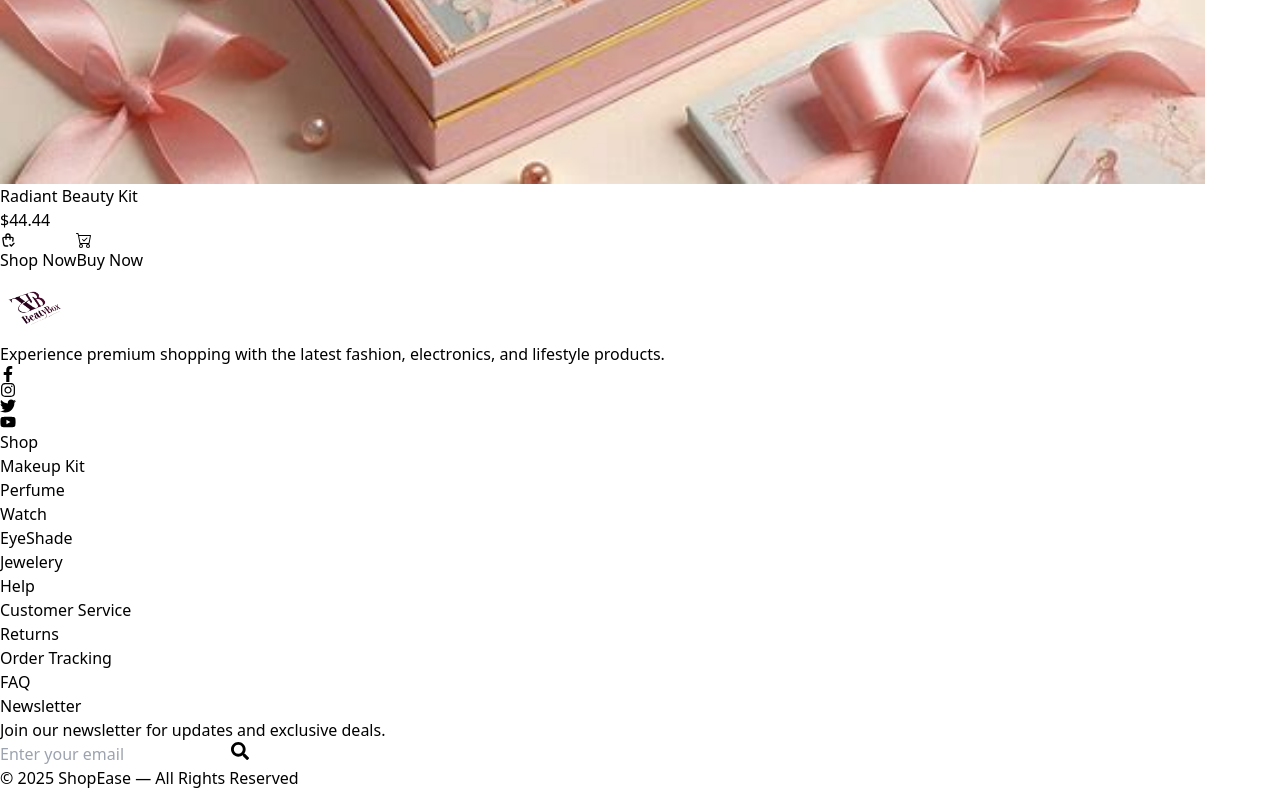
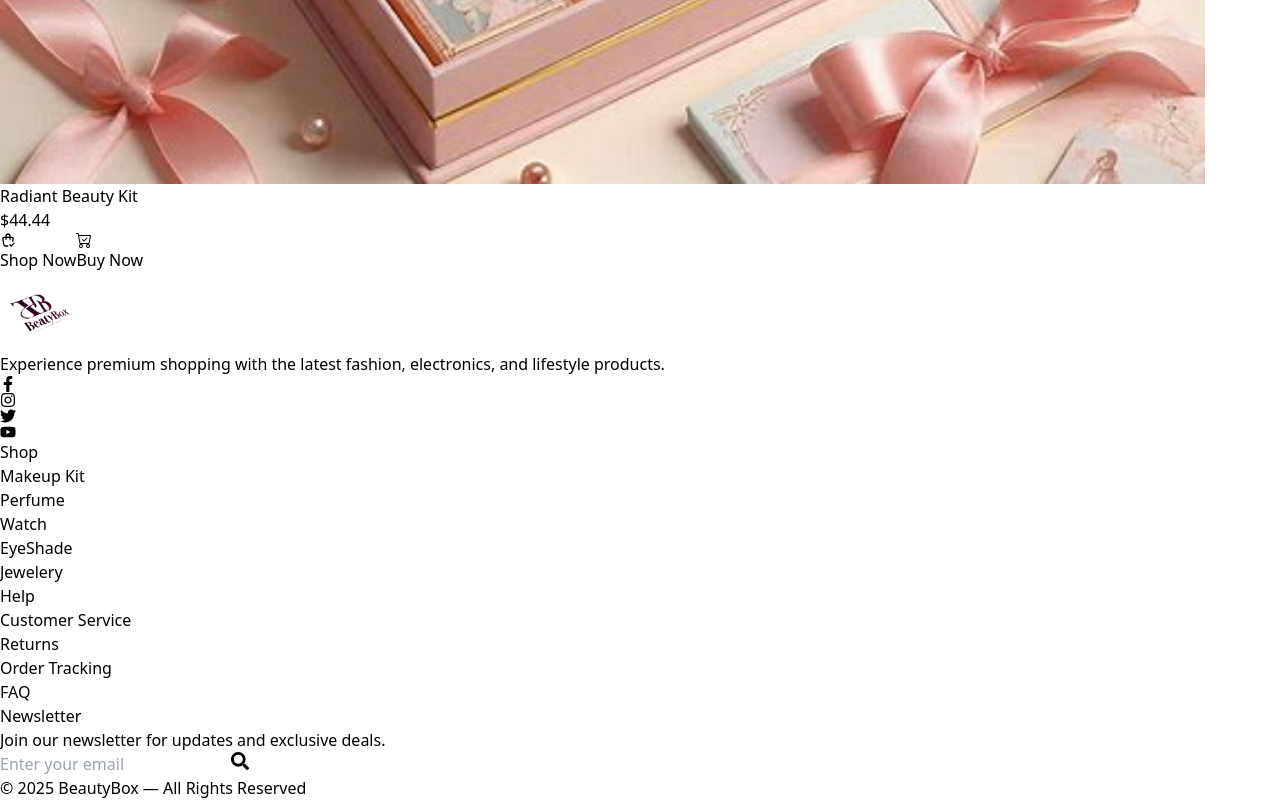
Before and after one commit to CodeQueen-AI/E-Commerce-Website-Project, a Next.js app: page / in a window 1280 px wide. Shown: the part 6950-7750 px from the top of the page. Built offline with nearby package versions, Linux system fonts and the light colour scheme.

Commit message:
Update footer.tsx

```diff
--- a/src/app/components/footer.tsx
+++ b/src/app/components/footer.tsx
@@ -14,8 +14,8 @@ export default function Footer() {
           <Image
             src="/logo.png" // <-- apna logo path yahan do
             alt="ShopEase Logo"
-            width={70}
-            height={70}
+            width={80}
+            height={80}
             className="mb-4"
           />
           <p className="text-sm leading-relaxed">
@@ -82,7 +82,7 @@ export default function Footer() {
 
       {/* Bottom bar */}
       <div className="relative border-t border-pink-400/30 mt-12 pt-4 text-center text-sm z-10">
-        © {new Date().getFullYear()} ShopEase — All Rights Reserved
+        © {new Date().getFullYear()} BeautyBox — All Rights Reserved
       </div>
     </footer>
   );
```
